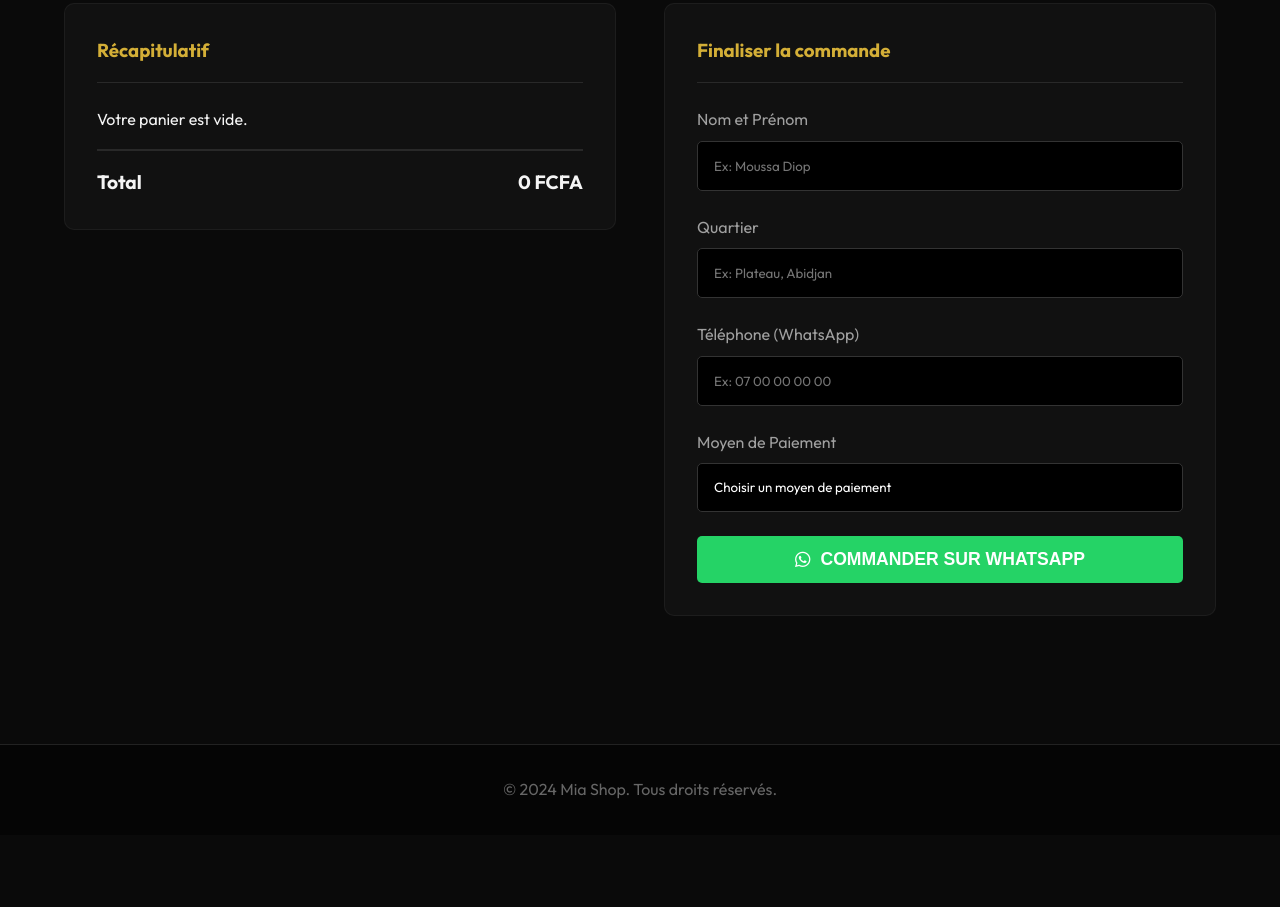
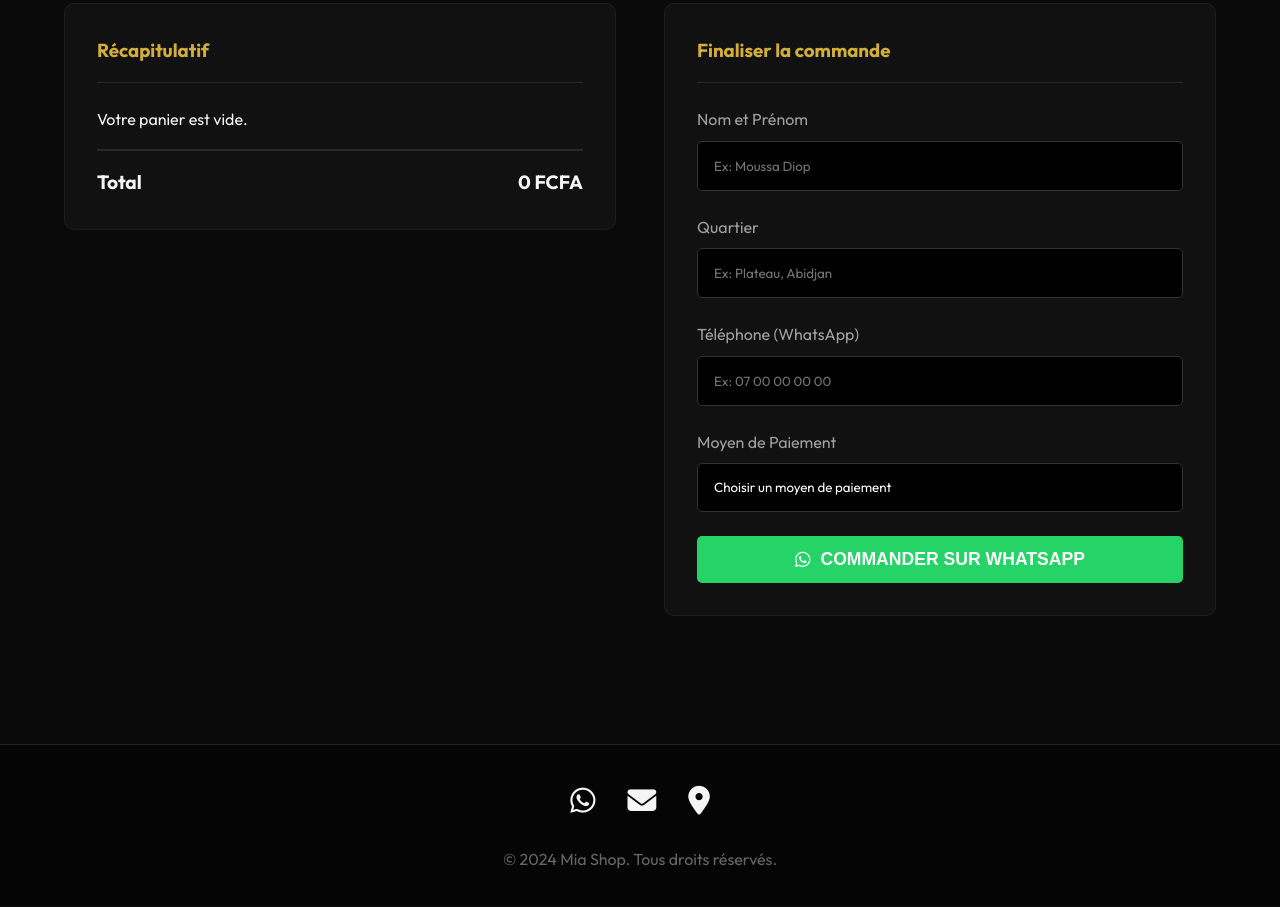
Before and after one commit to Miacourse/mia-shop, a plain HTML site: page index.html in a window 1280 px wide. Shown: the part 4176-5083 px from the top of the page. Drawn offline with Linux system fonts and the light colour scheme.

Commit message:
update the project with latest modification of the code

```diff
--- a/index.html
+++ b/index.html
@@ -241,7 +241,13 @@
 
         <!-- Footer -->
         <footer class="footer">
-            <div class="container">
+            <div class="container footer-content">
+                <div class="footer-icons">
+                    <a href="https://wa.me/22661111250" target="_blank" title="WhatsApp"><i
+                            class="fa-brands fa-whatsapp"></i></a>
+                    <a href="mailto:contact@miashop.com" title="Email"><i class="fa-solid fa-envelope"></i></a>
+                    <a href="#" title="Localisation"><i class="fa-solid fa-location-dot"></i></a>
+                </div>
                 <p>&copy; 2024 Mia Shop. Tous droits réservés.</p>
             </div>
         </footer>
--- a/script.js
+++ b/script.js
@@ -106,7 +106,11 @@ const renderProducts = (category = 'all', searchTerm = '') => {
 
     // Search Filter
     if (searchTerm) {
-        filtered = filtered.filter(p => p.title.toLowerCase().includes(searchTerm.toLowerCase()));
+        const lowerTerm = searchTerm.toLowerCase();
+        filtered = filtered.filter(p =>
+            p.title.toLowerCase().includes(lowerTerm) ||
+            p.category.toLowerCase().includes(lowerTerm)
+        );
     }
 
     if (filtered.length === 0) {
--- a/style.css
+++ b/style.css
@@ -657,3 +657,21 @@ ul {
         grid-template-columns: 1fr;
     }
 }
+/* Footer Icons */
+.footer-icons {
+    margin-bottom: 1.5rem;
+    display: flex;
+    justify-content: center;
+    gap: 2rem;
+}
+
+.footer-icons a {
+    color: var(--text-light);
+    font-size: 1.8rem;
+    transition: transform 0.3s, color 0.3s;
+}
+
+.footer-icons a:hover {
+    color: var(--primary);
+    transform: translateY(-3px);
+}
--- /dev/null
+++ b/temp_footer_styles.css
@@ -0,0 +1,18 @@
+/* Footer Icons */
+.footer-icons {
+    margin-bottom: 1.5rem;
+    display: flex;
+    justify-content: center;
+    gap: 2rem;
+}
+
+.footer-icons a {
+    color: var(--text-light);
+    font-size: 1.8rem;
+    transition: transform 0.3s, color 0.3s;
+}
+
+.footer-icons a:hover {
+    color: var(--primary);
+    transform: translateY(-3px);
+}
```
